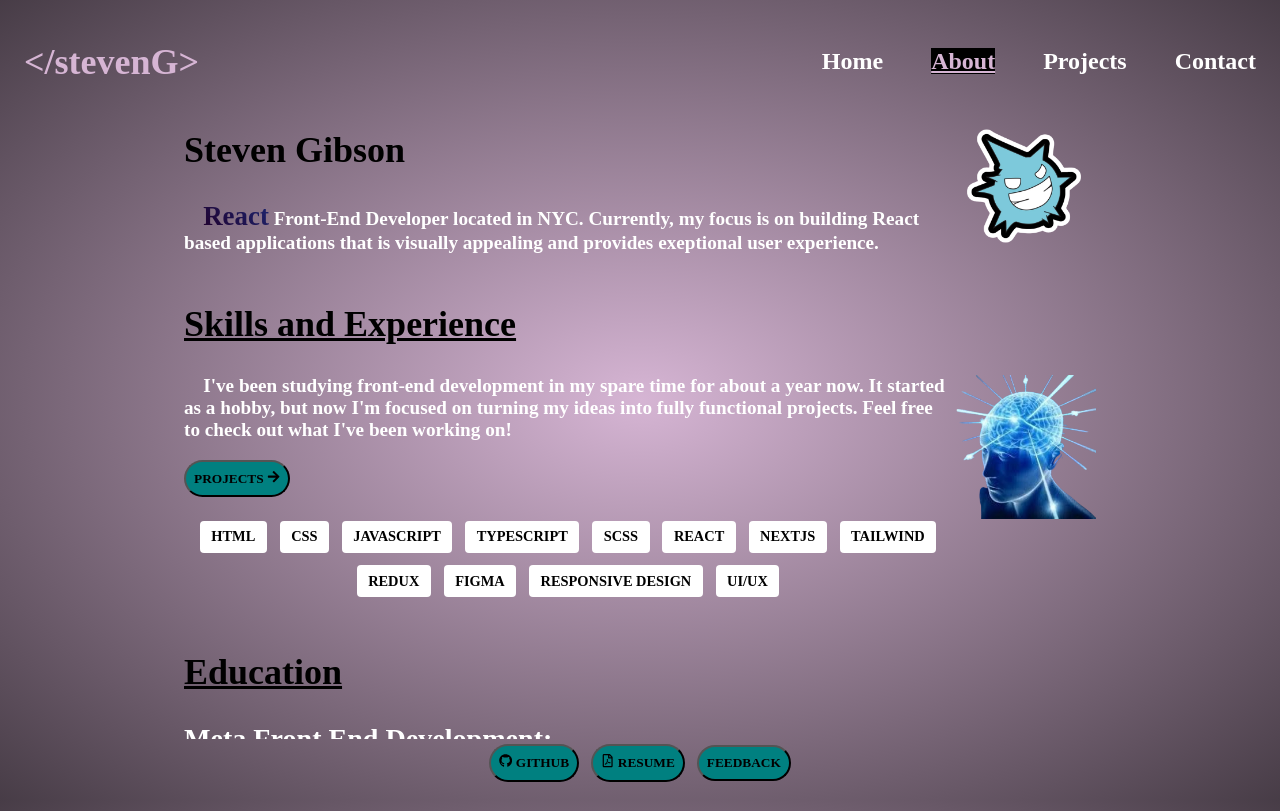
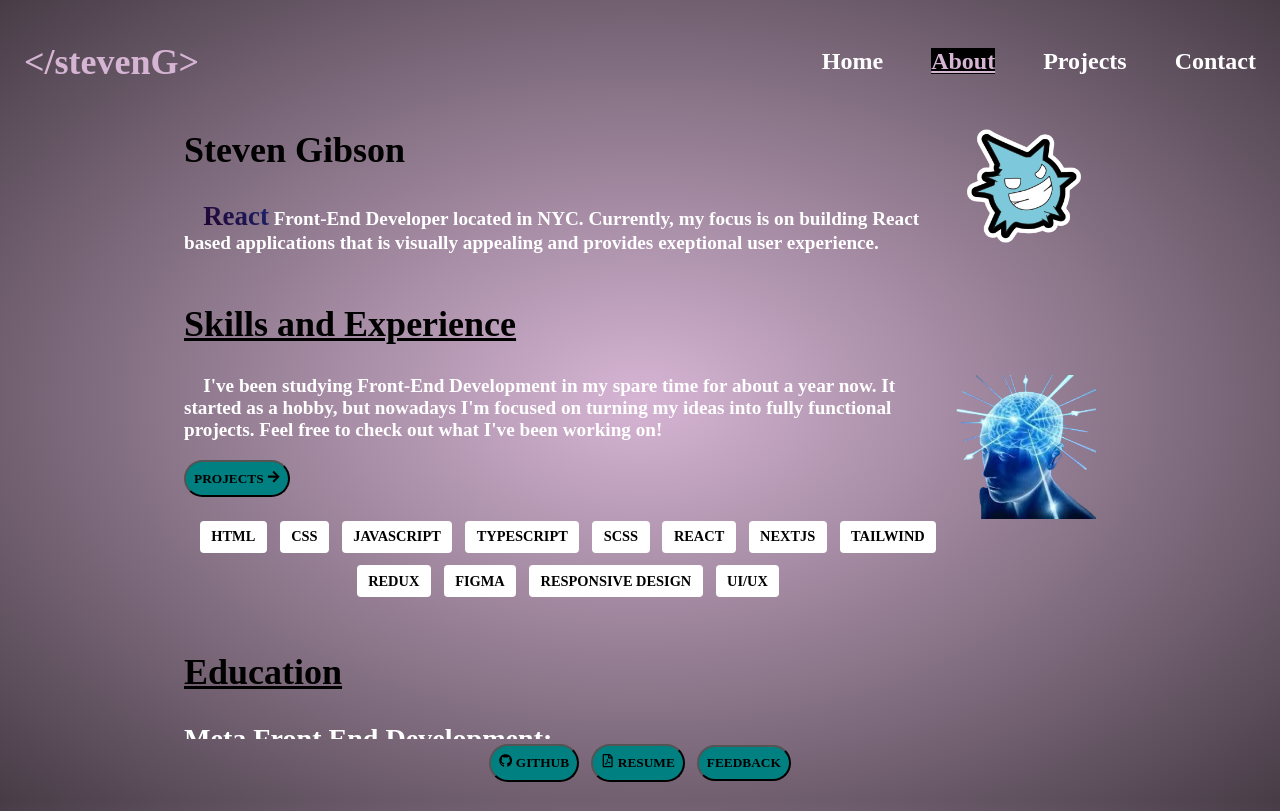
Before and after one commit to sean5505/myPortfolio, a Next.js app: page /about in a window 1280 px wide. Built offline with nearby package versions, Linux system fonts and the light colour scheme.

Commit message:
deployment fix

```diff
--- a/pages/about/index.tsx
+++ b/pages/about/index.tsx
@@ -28,10 +28,10 @@ export default function About() {
         <AboutSection imgSrc={brain}>
           <h2 className={style.sectionHead}>Skills and Experience</h2>
           <p>
-            I've been studying front-end development in my spare time for about
-            a year now. It started as a hobby, but now I'm focused on turning my
-            ideas into fully functional projects. Feel free to check out what
-            I've been working on!
+            I&apos;ve been studying Front-End Development in my spare time for
+            about a year now. It started as a hobby, but nowadays I&apos;m focused on
+            turning my ideas into fully functional projects. Feel free to check
+            out what I&apos;ve been working on!
             <br />
           </p>
           <Link href="/projects">
@@ -74,7 +74,7 @@ export default function About() {
           <h2 className={style.sectionHead}>Get in Touch</h2>
           <p>
             If you would like to gain further insight into my background and
-            experience, please don't hesitate to reach out.
+            experience, please don&apos;t hesitate to reach out.
           </p>
 
           <Link href="/contact">
```
